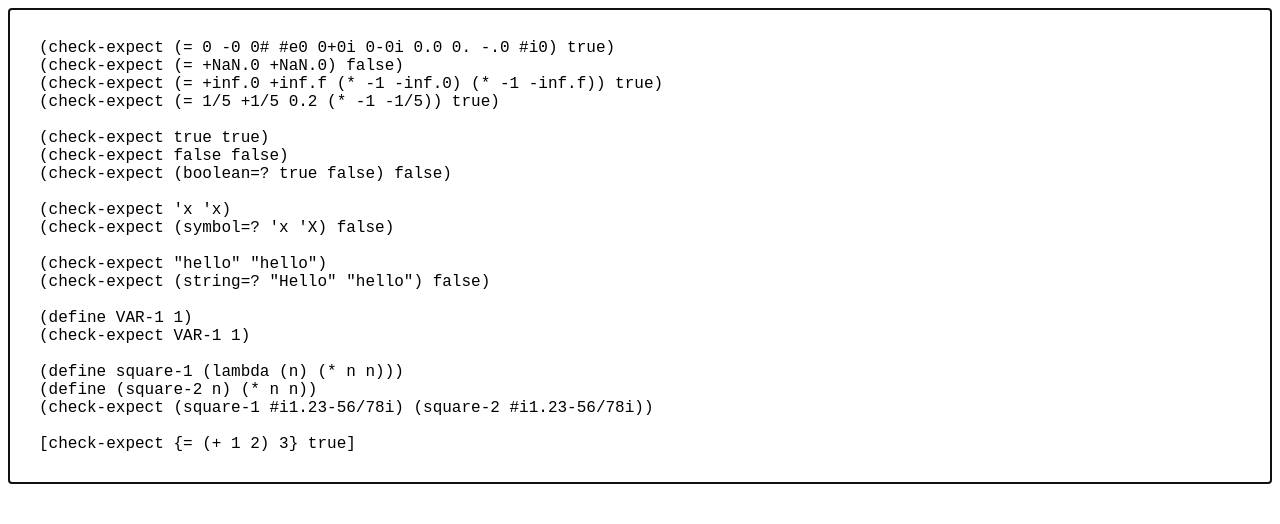
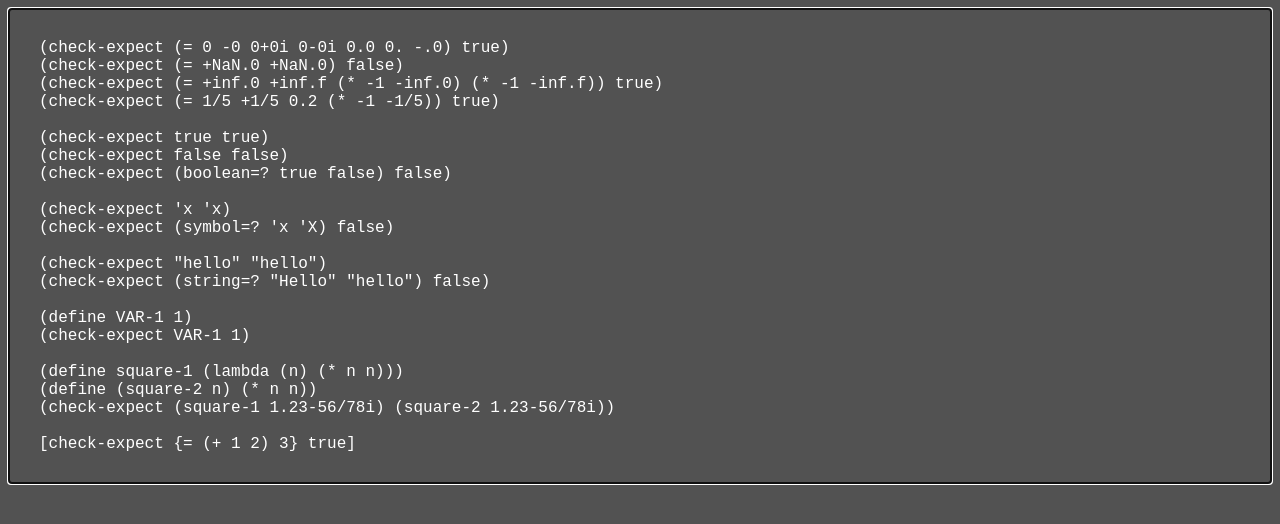
Before and after one commit to ZibingZhang/interpreters, a website with bundled scripts: page racket-student-languages/index.html in a window 1280 px wide. Built offline with nearby package versions, Linux system fonts and the light colour scheme.

Commit message:
Dark mode! Removed #e and #i numbers

```diff
--- a/racket-student-languages/index.html
+++ b/racket-student-languages/index.html
@@ -22,8 +22,13 @@
 	<!-- Fonts -->
 	<!-- CSS -->
 	<style>
+		body {
+			background-color: #525252;
+			color: white;
+		}
+
 		#code {
-			border: 1pt black solid;
+			border: 1pt white solid;
 			white-space: pre;
 			padding: 30px;
 			font-family: "Fira Mono", monospace;
@@ -36,7 +41,7 @@
 
 <body>
 <div id='code' contenteditable='true' spellcheck='false'
->(check-expect (= 0 -0 0# #e0 0+0i 0-0i 0.0 0. -.0 #i0) true)
+>(check-expect (= 0 -0 0+0i 0-0i 0.0 0. -.0) true)
 (check-expect (= +NaN.0 +NaN.0) false)
 (check-expect (= +inf.0 +inf.f (* -1 -inf.0) (* -1 -inf.f)) true)
 (check-expect (= 1/5 +1/5 0.2 (* -1 -1/5)) true)
@@ -56,7 +61,7 @@
 
 (define square-1 (lambda (n) (* n n)))
 (define (square-2 n) (* n n))
-(check-expect (square-1 #i1.23-56/78i) (square-2 #i1.23-56/78i))
+(check-expect (square-1 1.23-56/78i) (square-2 1.23-56/78i))
 
 [check-expect {= (+ 1 2) 3} true]
 </div>
```
